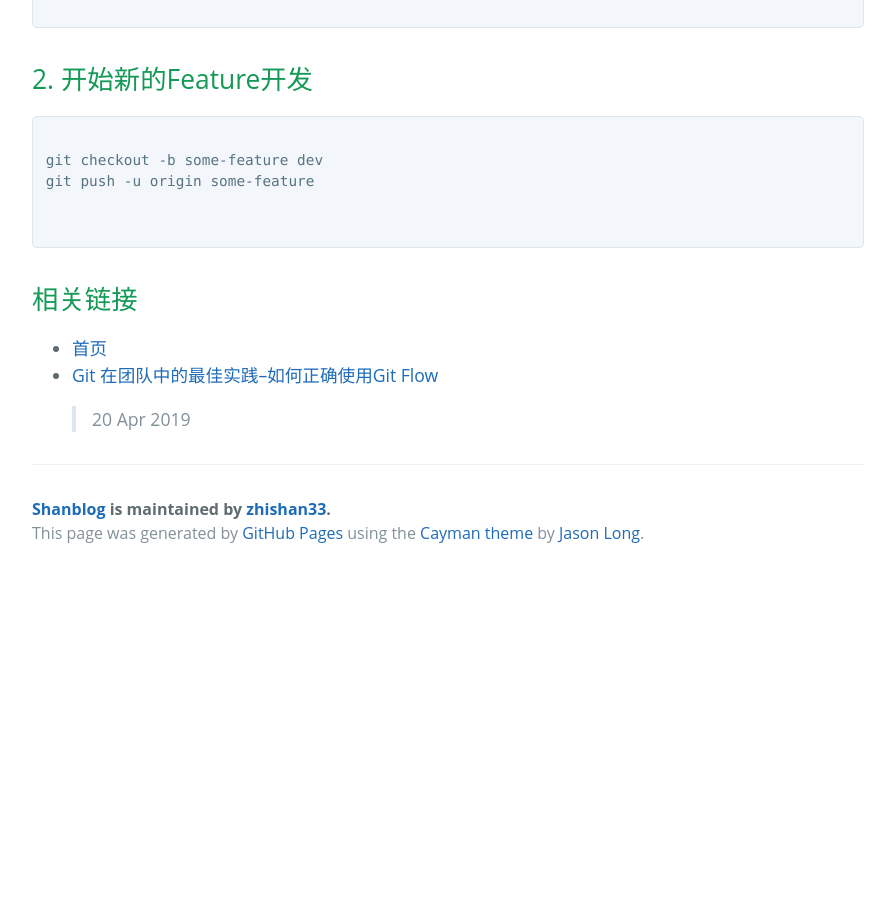
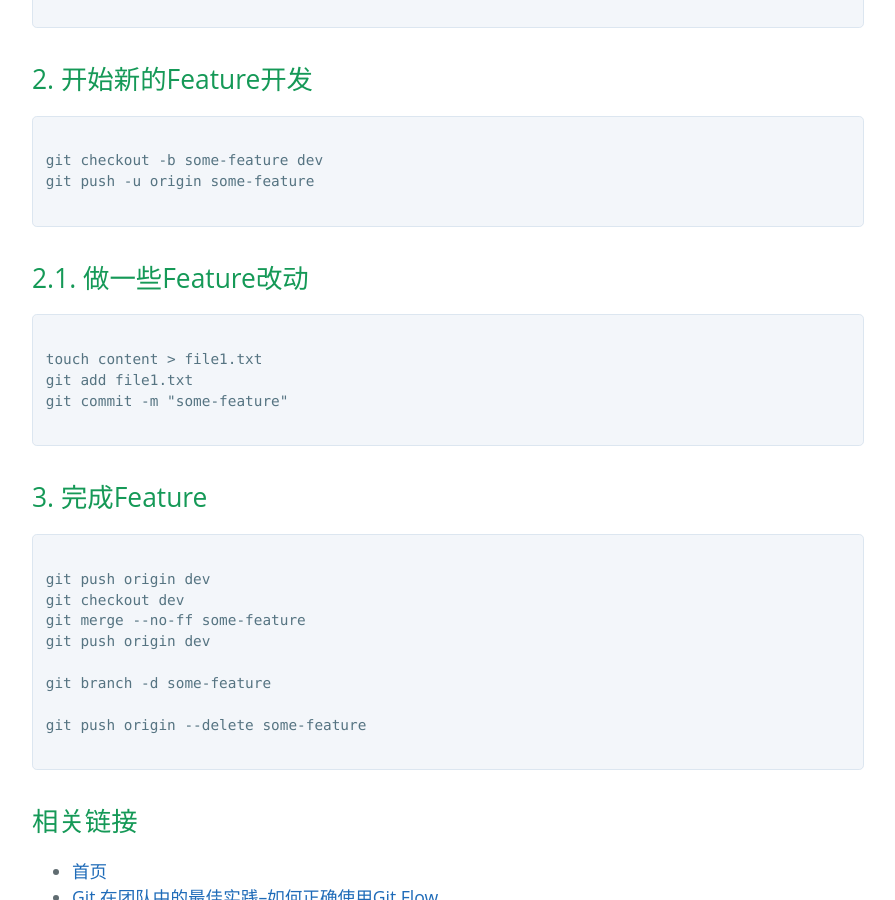
Before and after one commit to zhishan33/shanBlog, a Jekyll site: the page built from _posts/2019-04-20-git-flow.md, in a window 1280 px wide and 900 px high, scrolled down 638 px. Shown: the whole window, without its empty margins (192-1087 px from the left). Built offline with Jekyll 4.4.1, drawn with Linux system fonts in a browser that asks for light colours; before the commit the page ends 1215 px from its top, so only the background shows below that.

Commit message:
Git Flow 3

````diff
--- a/_posts/2019-04-20-git-flow.md
+++ b/_posts/2019-04-20-git-flow.md
@@ -21,6 +21,30 @@ git push -u origin dev
 git checkout -b some-feature dev
 git push -u origin some-feature
 
+```
+
+## 2.1. 做一些Feature改动
+
+```
+
+touch content > file1.txt
+git add file1.txt
+git commit -m "some-feature"
+
+```
+
+## 3. 完成Feature
+
+```
+
+git push origin dev
+git checkout dev
+git merge --no-ff some-feature
+git push origin dev
+
+git branch -d some-feature
+
+git push origin --delete some-feature
 
 ```
 
````
